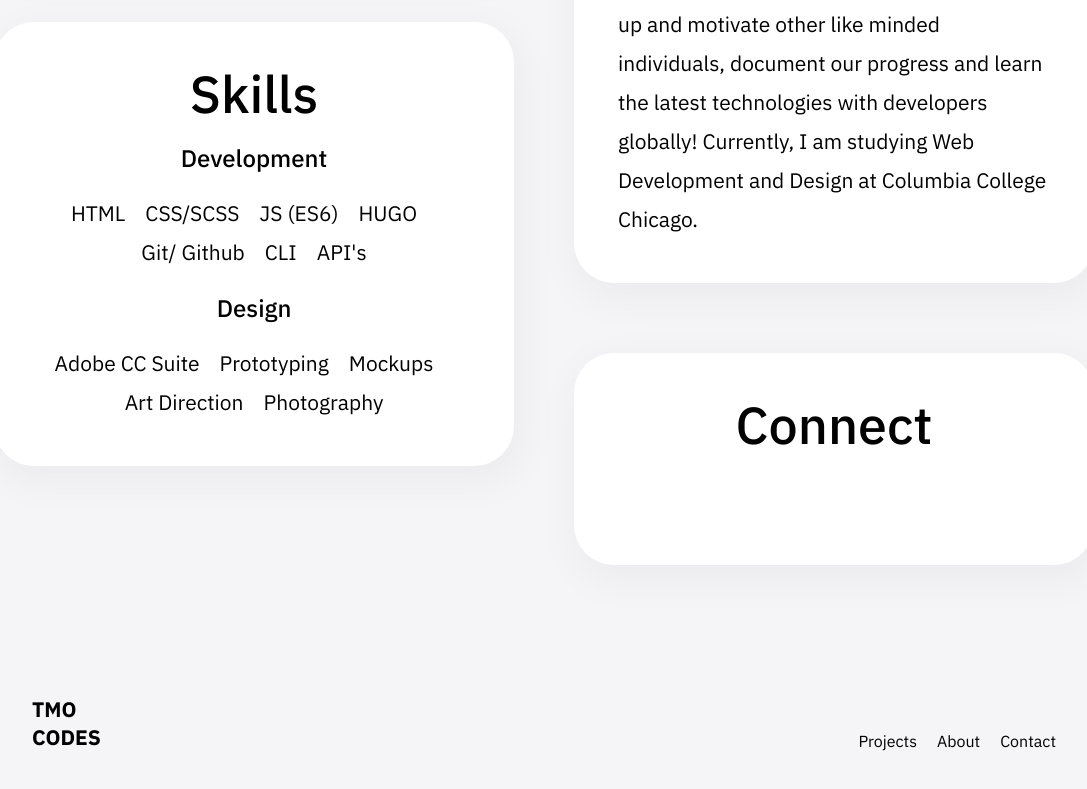
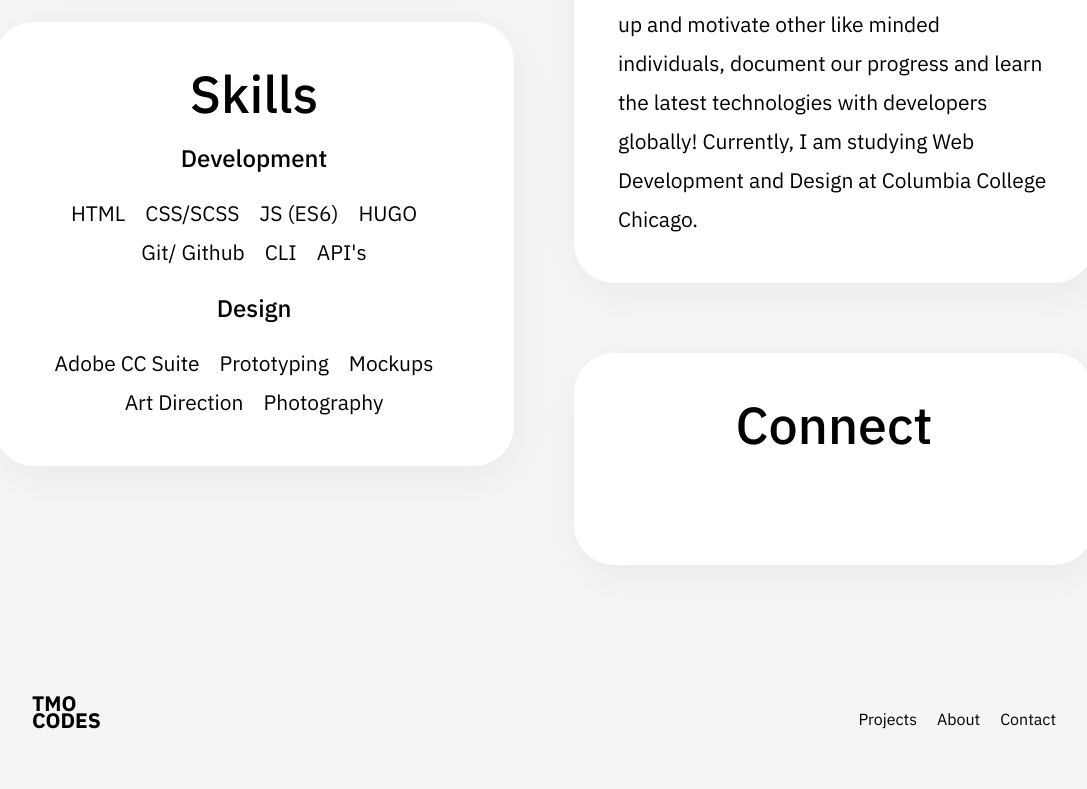
Before and after one commit to tyler-morales/portfolio-vue, a Vue app: page / in a window 1280 px wide. Shown: the part 5366-6155 px from the top of the page, without its empty margins (96-1183 px from the left). Built offline with nearby package versions, Linux system fonts and the light colour scheme; some icons are missing; what vue-glide-js would draw is missing.

Commit message:
💄 resize footer logo

```diff
--- a/src/components/Footer.vue
+++ b/src/components/Footer.vue
@@ -31,6 +31,7 @@ footer {
     text-transform: uppercase;
     display: flex;
     flex-direction: column;
+    line-height: 17px;
   }
 
   .links {
```
